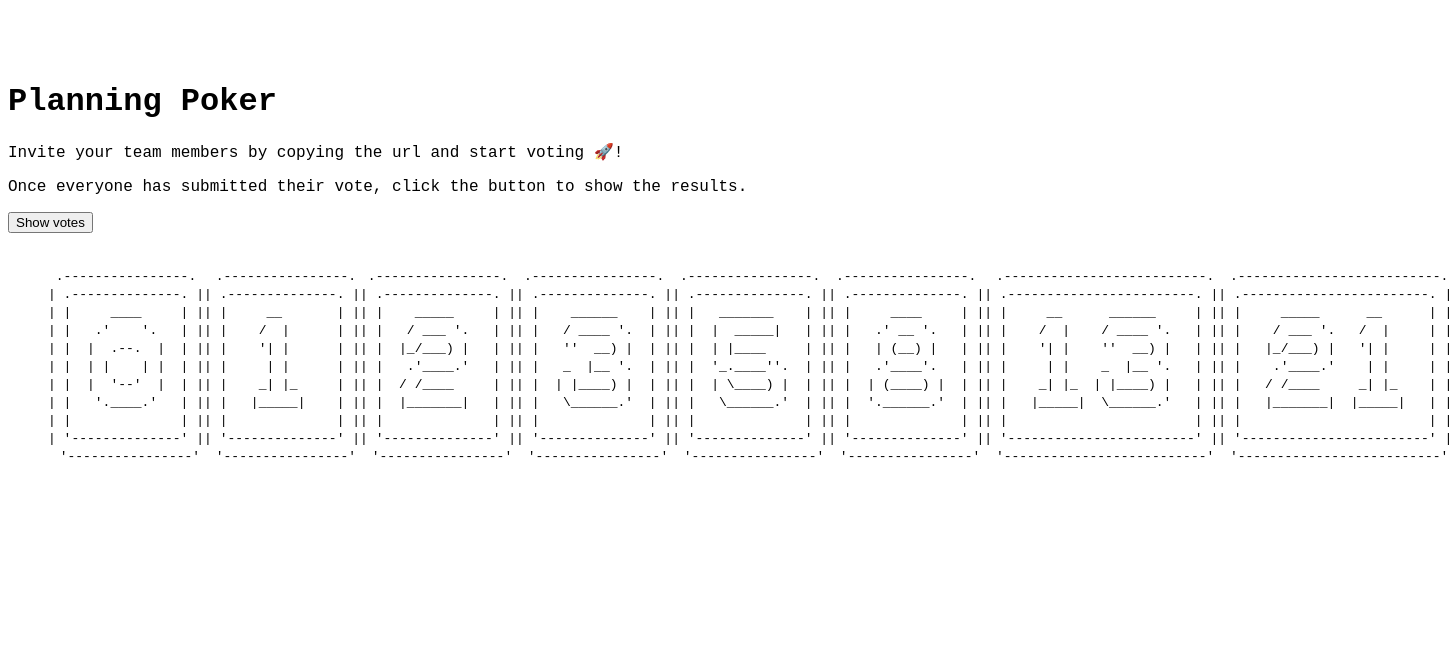
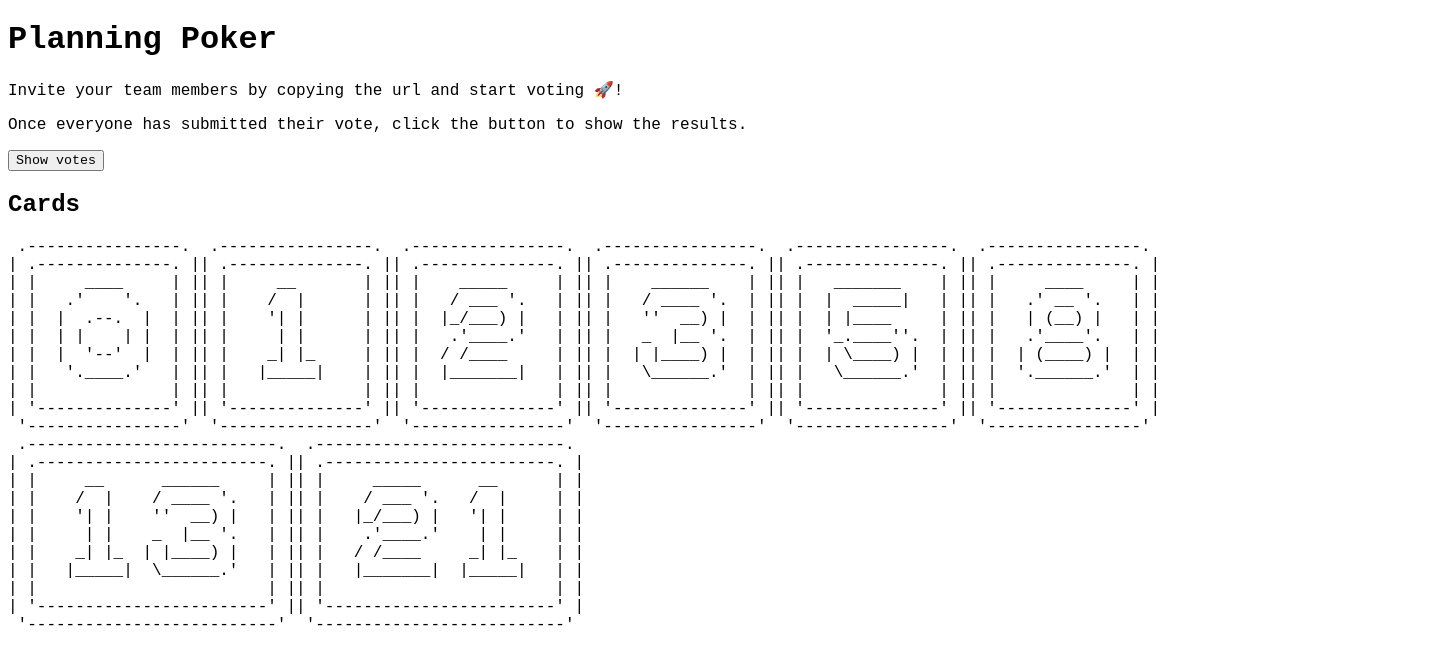
Before and after one commit to ably-labs/agile-flush-vue-app, a Vue app: page / in a window 1280 px wide. Shown: the top 664 px of the page, 1452 px wide, since content can reach past the window. Built offline with nearby package versions, Linux system fonts and the light colour scheme.

Commit message:
Update styling

```diff
--- a/src/App.vue
+++ b/src/App.vue
@@ -2,15 +2,20 @@
   <div>
     <h1>Planning Poker</h1>
     <p>Invite your team members by copying the url and start voting 🚀!</p>
-    <p>Once everyone has submitted their vote, click the button to show the results.</p>
-        <button @click="toggleResults">{{showResults ? 'Hide votes' : 'Show votes'}}</button>
-    <ul>
-      <li class="cardlist" v-for="card in cards" :key="card.number">
-        <code @click="vote(card.number)">{{ card.visual }}</code>
-        <p v-if="showResults">{{card.count}}</p>
-        </li>
-    </ul>
-
+    <p>
+      Once everyone has submitted their vote, click the button to show the
+      results.
+    </p>
+    <button @click="toggleResults">
+      {{ showResults ? "Hide votes" : "Show votes" }}
+    </button>
+    <h2>Cards</h2>
+    <div class="cardlist">
+      <div class="card" v-for="(card, index) in cards" :key="card.number" :id="card.number" @click="vote(index, card.number)">
+        <p :class="{'selected' : selected === card.number}">{{ card.visual }}</p>
+        <p class="votecount" v-if="showResults">{{ card.count }}</p>
+      </div>
+    </div>
   </div>
 </template>
 
@@ -19,14 +24,13 @@ export default {
   name: "App",
   data() {
     return {
-      value: "World!!",
+      selected: null,
       showResults: false,
       cards: [
         {
           number: "0",
           count: 0,
-          visual: `
- .----------------.
+          visual: ` .----------------.
 | .--------------. |
 | |     ____     | |
 | |   .'    '.   | |
@@ -36,13 +40,12 @@ export default {
 | |   '.____.'   | |
 | |              | |
 | '--------------' |
- '----------------'`
+ '----------------'`,
         },
         {
           number: "1",
           count: 0,
-          visual: `
- .----------------.
+          visual: ` .----------------.
 | .--------------. |
 | |     __       | |
 | |    /  |      | |
@@ -52,13 +55,12 @@ export default {
 | |   |_____|    | |
 | |              | |
 | '--------------' |
- '----------------'`
+ '----------------'`,
         },
         {
           number: "2",
           count: 0,
-          visual: `
- .----------------.
+          visual: ` .----------------.
 | .--------------. |
 | |    _____     | |
 | |   / ___ '.   | |
@@ -68,13 +70,12 @@ export default {
 | |  |_______|   | |
 | |              | |
 | '--------------' |
- '----------------'`
+ '----------------'`,
         },
         {
           number: "3",
           count: 0,
-          visual: `
- .----------------.
+          visual: ` .----------------.
 | .--------------. |
 | |    ______    | |
 | |   / ____ '.  | |
@@ -84,13 +85,12 @@ export default {
 | |   \\______.'  | |
 | |              | |
 | '--------------' |
- '----------------'`
+ '----------------'`,
         },
         {
           number: "5",
           count: 0,
-          visual: `
- .----------------.
+          visual: ` .----------------.
 | .--------------. |
 | |   _______    | |
 | |  |  _____|   | |
@@ -100,13 +100,12 @@ export default {
 | |   \\______.'  | |
 | |              | |
 | '--------------' |
- '----------------'`
+ '----------------'`,
         },
         {
           number: "8",
           count: 0,
-          visual: `
- .----------------.
+          visual: ` .----------------.
 | .--------------. |
 | |     ____     | |
 | |   .' __ '.   | |
@@ -116,13 +115,12 @@ export default {
 | |  '.______.'  | |
 | |              | |
 | '--------------' |
- '----------------'`
+ '----------------'`,
         },
         {
           number: "13",
           count: 0,
-          visual: `
- .--------------------------.
+          visual: ` .--------------------------.
 | .------------------------. |
 | |     __      ______     | |
 | |    /  |    / ____ '.   | |
@@ -132,13 +130,12 @@ export default {
 | |   |_____|  \\______.'   | |
 | |                        | |
 | '------------------------' |
- '--------------------------'`
+ '--------------------------'`,
         },
         {
           number: "21",
           count: 0,
-          visual: `
- .--------------------------.
+          visual: ` .--------------------------.
 | .------------------------. |
 | |     _____      __      | |
 | |    / ___ '.   /  |     | |
@@ -148,31 +145,53 @@ export default {
 | |   |_______|  |_____|   | |
 | |                        | |
 | '------------------------' |
- '--------------------------'`
+ '--------------------------'`,
         },
-      ]
+      ],
     };
   },
   methods: {
     toggleResults() {
       this.showResults = !this.showResults;
     },
-    vote(cardNumber) {
-      this.cards[cardNumber].count++;
-    }
-  }
+    vote(cardIndex, number) {
+      this.selected = number;
+      this.cards[cardIndex].count++;
+    },
+  },
 };
 </script>
+
 <style>
-  body {
-    font-family: 'Courier New', monospace;
-    white-space: pre;
-  }
+body {
+  font-family: "Courier New", monospace;
+}
 
-  .cardlist {
-    list-style: none;
-    display: inline-block;
-    text-align: center;
-  }
+.cardlist {
+  flex-direction: row;
+  flex-flow: row wrap;
+  display: flex;
+}
 
+.card > p {
+  margin: 0px;
+  white-space: pre;
+}
+
+.votecount {
+  text-align: center;
+}
+
+.card:hover {
+  font-weight: bold;
+}
+
+.selected {
+  font-weight: bold;
+  color: red;
+}
+
+button {
+  font-family: "Courier New", monospace;
+}
 </style>
```
